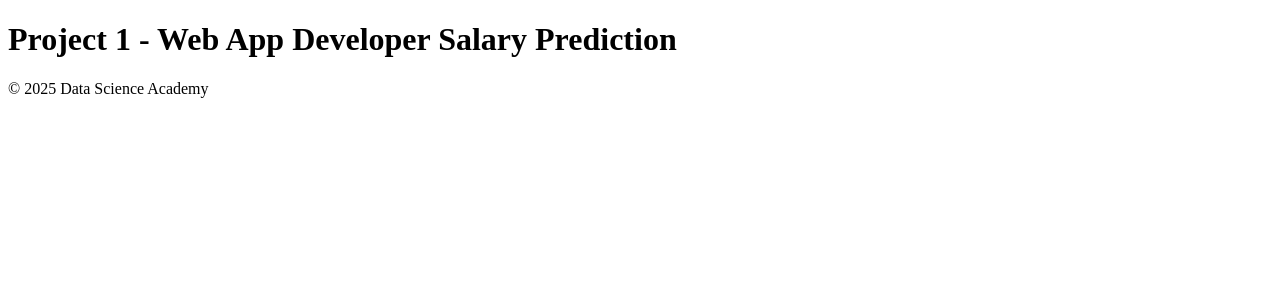
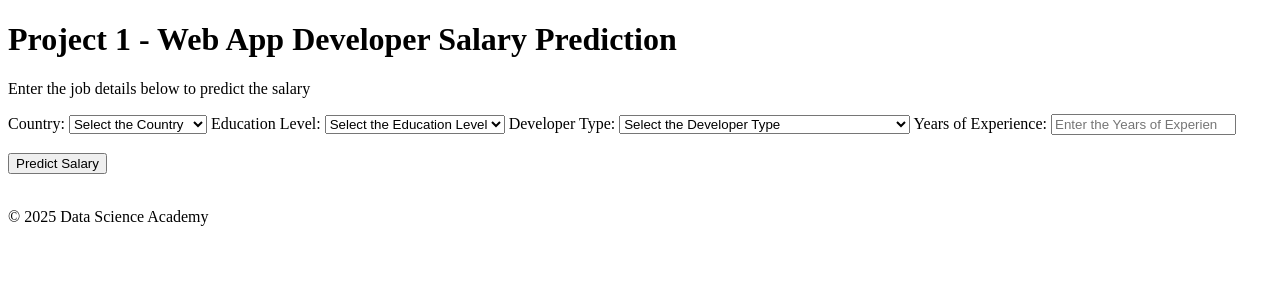
Before and after one commit to mitchelfelske/dev-salary-prediction-app, a Flask app: page / in a window 1280 px wide. Shown: the top 300 px of the page. Run offline with Flask 2, Linux system fonts and the light colour scheme; parts of the project's set-up code (start-up, migrations or seed data) failed here and were passed over.

Commit message:
Add the prediction form & connect it to the backend

```diff
--- a/app/app.py
+++ b/app/app.py
@@ -41,7 +41,7 @@ def predict():
     # Model prediction
     prediction = model.predict(standardized_data)
 
-    return "$ {} [valor anual]".format(round(prediction[0], 2))
+    return render_template('home.html', prediction=str((round(prediction[0], 2))))
 
 # run the flask app
 if __name__ == "__main__":
--- a/app/templates/home.html
+++ b/app/templates/home.html
@@ -12,8 +12,87 @@
         <h1>Project 1 - Web App Developer Salary Prediction</h1>
     </div>
 
+    <div>
+        <p>Enter the job details below to predict the salary</p>
+
+        <div>
+            <form action="{{ url_for('predict') }}" method="post">
+                <label for="country">Country:</label>
+                <select name="country" id="country">
+                    <option selected>Select the Country</option>
+                    <option value="Australia">Australia</option>
+                    <option value="Brazil">Brazil</option>
+                    <option value="Canada">Canada</option>
+                    <option value="France">France</option>
+                    <option value="Germany">Germany</option>
+                    <option value="India">India</option>
+                    <option value="Italy">Italy</option>
+                    <option value="Netherlands">Netherlands</option>
+                    <option value="Poland">Poland</option>
+                    <option value="Russian Federation">Russian Federation</option>
+                    <option value="Spain">Spain</option>
+                    <option value="Sweden">Sweden</option>
+                    <option value="United Kingdom">United Kingdom</option>
+                    <option value="United States">United States</option>
+                    <option value="Other">Other</option>
+                </select>
+
+                <label for="education">Education Level:</label>
+                <select name="education" id="education">
+                    <option selected>Select the Education Level</option>
+                    <option value="Bachelor’s degree">Bachelor’s degree</option>
+                    <option value="Master’s degree">Master’s degree</option>
+                    <option value="Post grad">Post grad</option>
+                    <option value="Less than a Bachelors">Less than a Bachelors</option>
+                </select>
+
+                <label for="devtype">Developer Type:</label>
+                <select name="devtype" id="devtype">
+                    <option selected>Select the Developer Type</option>
+                    <option value="Developer, back-end">Developer, back-end</option>
+                    <option value="Developer, full-stack">Developer, full-stack</option>
+                    <option value="Database administrator">Database administrator</option>
+                    <option value="Developer, front-end">Developer, front-end</option>
+                    <option value="Developer, front-end">Developer, front-end</option>
+                    <option value="Academic researcher">Academic researcher</option>
+                    <option value="Designer">Designer</option>
+                    <option value="Developer, desktop or enterprise applications">Developer, desktop or enterprise
+                        applications</option>
+                    <option value="Data scientist or machine learning specialist">Data scientist or machine learning
+                        specialist</option>
+                    <option value="Developer, mobile">Developer, mobile</option>
+                    <option value="Developer, embedded applications or devices">Developer, embedded applications or
+                        devices</option>
+                    <option value="Other">Other</option>
+                    <option value="DevOps specialist">DevOps specialist</option>
+                    <option value="Developer, QA or test">Developer, QA or test</option>
+                    <option value="Engineer, data">Engineer, data</option>
+                    <option value="Engineering manager">Engineering manager</option>
+                    <option value="Developer, game or graphics">Developer, game or graphics</option>
+                </select>
+
+                <label for="experience">Years of Experience:</label>
+                <input type="number" name="yearscode" id="experience" placeholder="Enter the Years of Experience">
+
+                <br>
+                <br>
+
+                <button type="submit">Predict Salary</button>
+
+                <br>
+                <br>
+
+                {% if prediction %}
+                <p>Salary Prediction: $ {{ prediction }} [annual value]</p>
+                {% endif %}
+
+            </form>
+        </div>
+    </div>
+
     <footer>
         <p>&copy; 2025 Data Science Academy</p>
     </footer>
 </body>
+
 </html>
```
